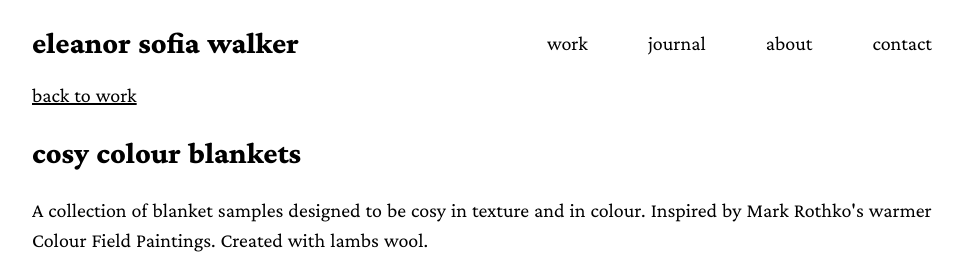
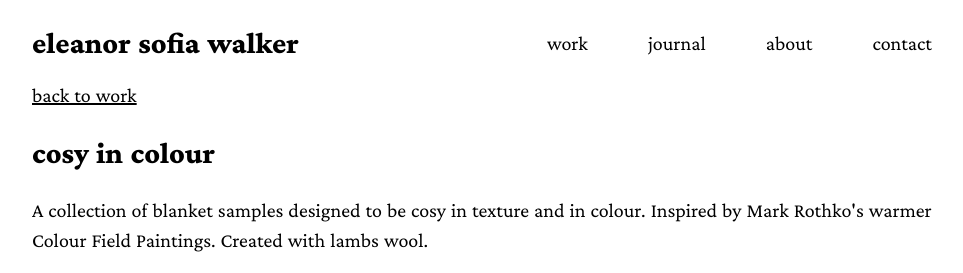
Before and after one commit to pav-swies/eleanor-walker-v3, a Gatsby site: page /work/wallace-sewell-live-brief/ in a window 1280 px wide. Shown: the top 273 px of the page, without its empty margins (158-1121 px from the left). Built offline with nearby package versions, Linux system fonts and the light colour scheme; Gatsby itself is replaced by a stand-in of ours.

Commit message:
Update Work “wallace-sewell-live-brief”

```diff
--- a/content/work/wallace-sewell-live-brief.md
+++ b/content/work/wallace-sewell-live-brief.md
@@ -1,5 +1,5 @@
 ---
-title: Cosy Colour Blankets
+title: Cosy In Colour
 date: 2021-05-20T09:33:42.890Z
 featuredImage: /img/img_2080.jpg
 type: work
```
